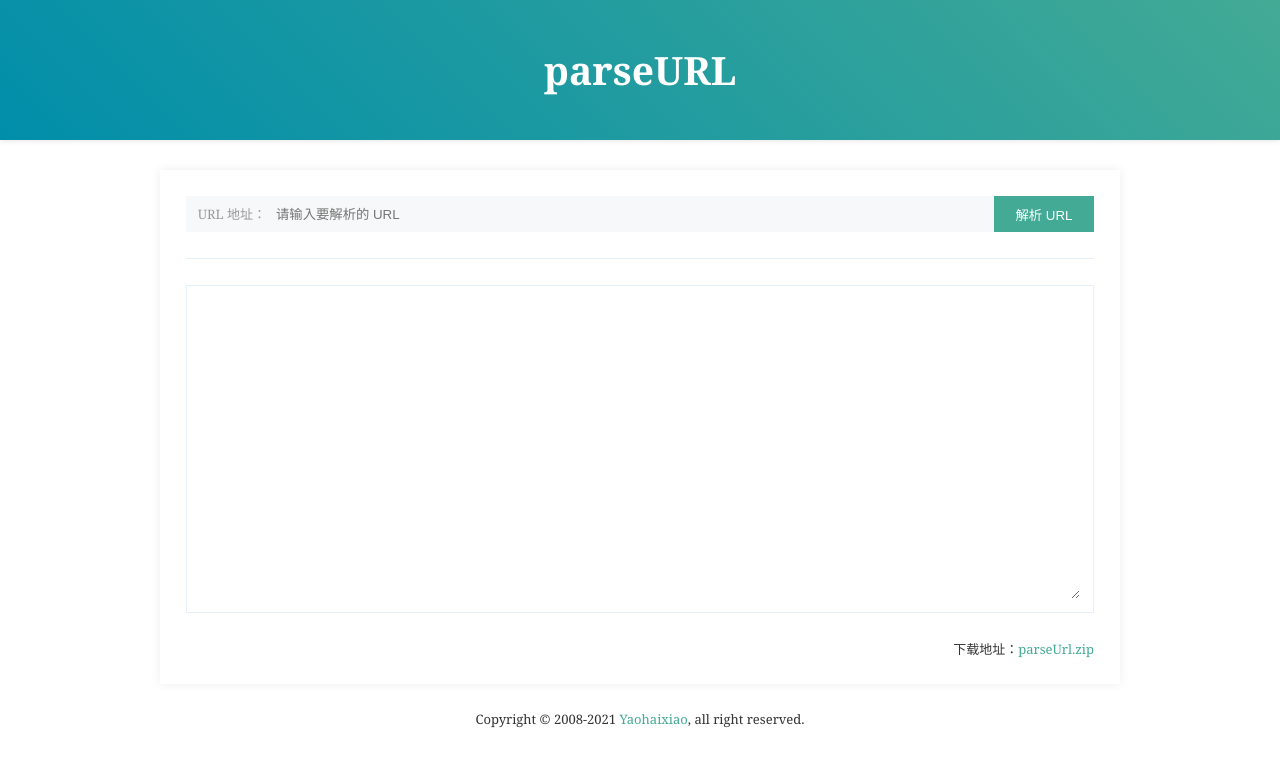
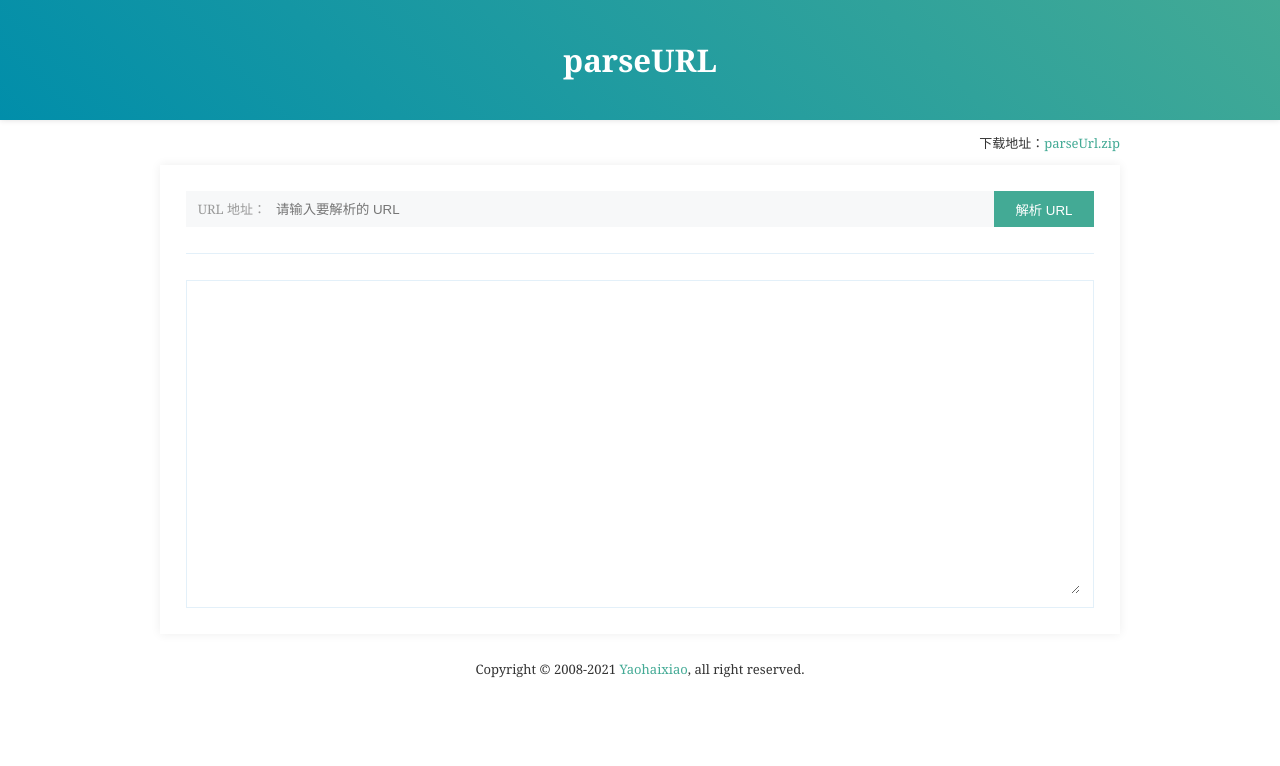
Before and after one commit to yaohaixiao/parseURL.js, a website: page docs/index.html in a window 1280 px wide. Drawn offline with Linux system fonts and the light colour scheme.

Commit message:
Update: update docs

```diff
--- a/docs/css/style.css
+++ b/docs/css/style.css
@@ -20,7 +20,7 @@ a:hover {
 .header {
     margin: 0 auto;
     width: 100%;
-    height: 140px;
+    height: 120px;
     text-align: center;
     background: linear-gradient(45deg, rgba(1, 142, 170, 1) 0%, #43aa95 100%);
     box-shadow: 0 0 6px #ddd;
@@ -30,13 +30,21 @@ a:hover {
 
 .title {
     margin: 0 auto;
-    line-height: 140px;
-    font-size: 3em;
+    line-height: 120px;
+    font-size: 2.4em;
+    overflow: hidden;
+}
+
+.download {
+    margin: 0 auto;
+    width: 960px;
+    text-align: right;
+    padding-top: 1em;
     overflow: hidden;
 }
 
 .container {
-    margin: 30px auto 0;
+    margin: 1em auto 0;
     width: 960px;
     padding: 2em;
     box-sizing: border-box;
@@ -125,13 +133,6 @@ a:hover {
     overflow: hidden;
 }
 
-.download {
-    margin: 0 auto;
-    text-align: right;
-    padding-top: 2em;
-    overflow: hidden;
-}
-
 .footer {
     margin: 0 auto;
     padding: 2em 0;
--- a/docs/index.html
+++ b/docs/index.html
@@ -9,6 +9,9 @@
 <header class="header">
   <h1 class="title">parseURL</h1>
 </header>
+<section class="download">
+  <p>下载地址：<a href="https://github.com/yaohaixiao/parseURL/archive/refs/heads/main.zip" target="_blank">parseUrl.zip</a></p>
+</section>
 <section class="container">
   <section class="controls">
     <label class="label" for="url">URL 地址：</label>
@@ -19,9 +22,6 @@
   </section>
   <section class="content">
     <textarea id="results" name="results" cols="20" rows="10" class="textarea results"></textarea>
-  </section>
-  <section class="download">
-    <p>下载地址：<a href="https://github.com/yaohaixiao/parseURL/archive/refs/heads/main.zip" target="_blank">parseUrl.zip</a></p>
   </section>
 </section>
 <footer class="footer">
```
